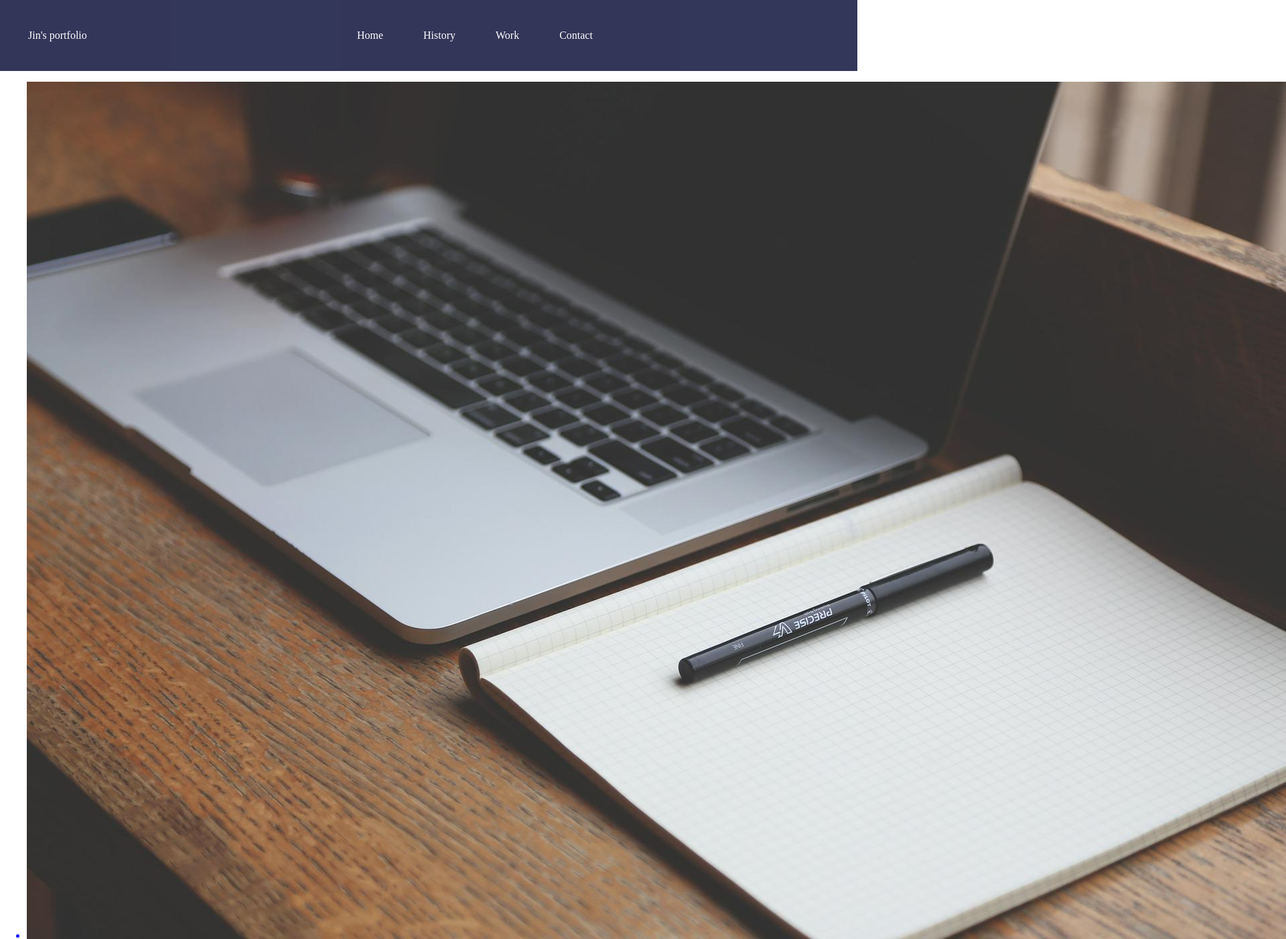
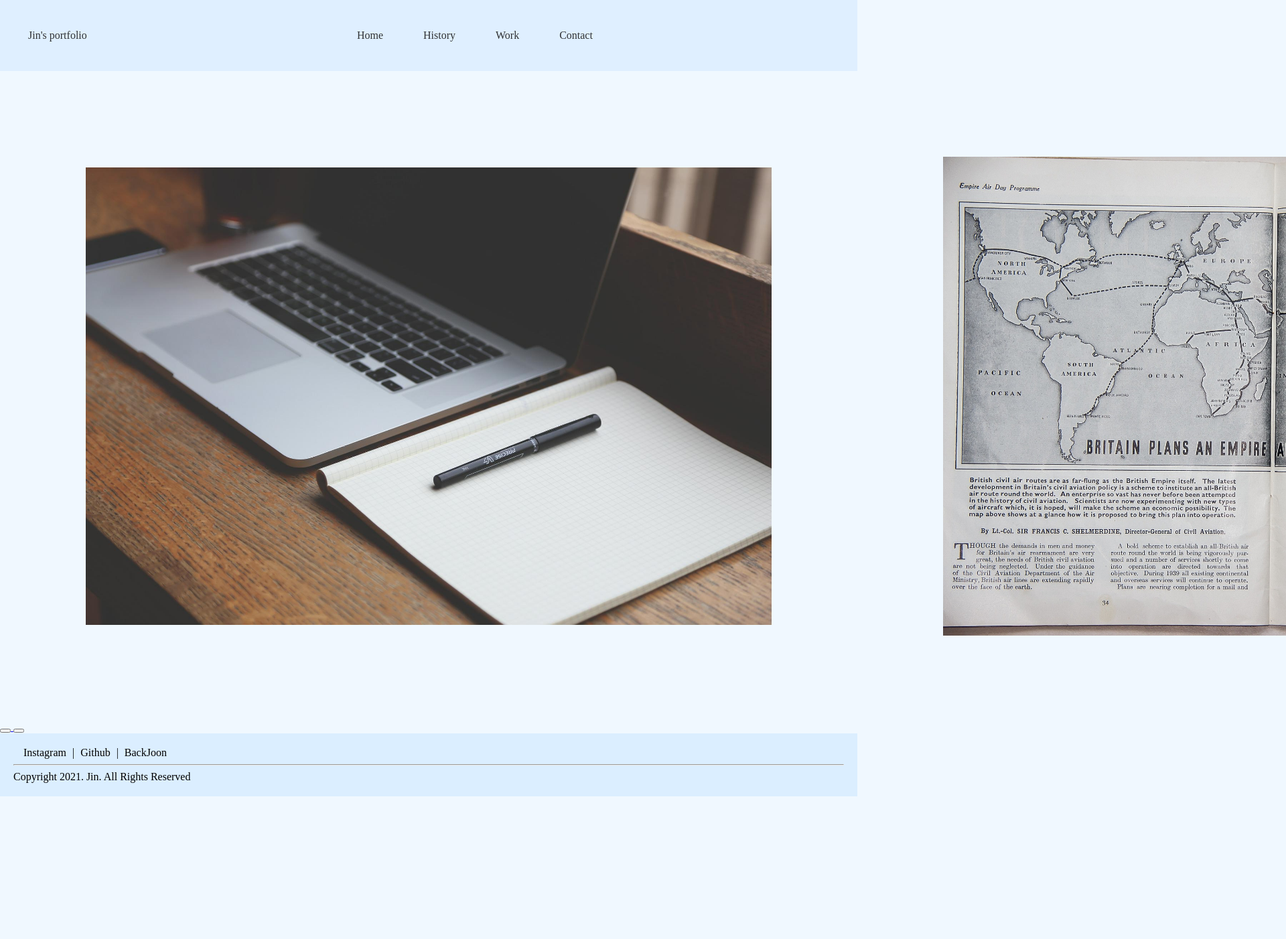
Before and after one commit to minhong1126/jin_portfolio, a plain HTML site: page index.html in a window 1280 px wide. Shown: the top 1402 px of the page at 67% size, 1920 px wide, since content can reach past the window. After the commit the page ends 1189 px from the top, so only its background shows below. Drawn offline with Linux system fonts and the light colour scheme.

Commit message:
Add files via upload

```diff
--- a/css.css
+++ b/css.css
@@ -9,9 +9,9 @@ body{
     display: flex;
     justify-content: space-between;
     align-items: center;
-    background-color: rgb(1, 5, 48);
+    background-color: rgb(219, 238, 255);
     opacity: 80%;
-    color: white;
+    color: black;
 }
 
 .hd_name{
@@ -29,22 +29,37 @@ body{
     padding: 20px;
     margin-left: 20px;
 }
+
 .hd_ul li:hover{
-    background-color: rgb(52, 97, 160);
+    background-color: rgb(199, 229, 255);
 }
 
 li a{
-    color: white;
+    color: black;
     text-decoration: none;
+}
+
+/*body (전체적)*/
+
+body{
+    background-color: aliceblue;
 }
 
 /*footer (저작권 및 연락처)*/
 
-nav span{
-    text-decoration: none;
+footer{
+    background-color: rgb(219, 238, 255);
+    padding: 20px;
 }
 
-#copyrignt{
+.nav_span a{
+    text-decoration: none;
     size: 10px;
+    color: black;
+    margin: 5px;
+}
+
+.copy span{
+    size: 5px;
     text-align: center;
 }
--- a/ind_css.css
+++ b/ind_css.css
@@ -0,0 +1,15 @@
+.sld_photo{
+    display: flex;
+    align-items: center;
+}
+
+.sld_img{
+    width: 80%;
+    height: 15%;
+    margin: 10%;
+}
+
+.sld_arrow button{
+    background-color: transparent;
+    color: white;
+}
--- /dev/null
+++ b/ind_js.js
@@ -0,0 +1,7 @@
+//슬라이드 사진
+
+//슬라이드 화살표
+var sld_prev = document.getElementsByClassName("sld_prev");
+var sld_next = document.getElementsByClassName("sld_next");
+sld_prev.innerHTML = "<";
+sld_next.innerHTML = ">";
--- a/index.html
+++ b/index.html
@@ -13,6 +13,7 @@
 
     <link rel="stylesheet" type="text/css" href="css.css">
     <link rel="stylesheet" type="text/css" href="ind_css.css">
+    <script src="ind_js.js"></script>
 
     <title>Jin's Portfolio</title>
 </head>
@@ -36,28 +37,32 @@
     </header>
 
     <!--표지 슬라이드(사진)-->
-    <div id="slide">
-        <ul class="photo">
-            <li><img src="slide_com.jpg" id="s_com"></li>
-            <li><img src="slide_eng.jpg" id="s_eng"></li>
-            <li><img src="slide_enth.jpg" id="s_enth"></li>
-        </ul>
+    <div class="slide">
+        <div class="sld_photo">
+            <img src="slide_com.jpg" class="sld_img">
+            <img src="slide_eng.jpg" class="sld_img">
+            <img src="slide_enth.jpg" class="sld_img">
+        </div>
 
-        <p class = "slide_control">
-
-        </p>
+        <div id="sld_arrow">
+            <button class="sld_prv"></button>
+            <button class="sld_nxt"></button>
+        </div>
     </div>
 
     <!--저작권 및 연락처(간단하게)-->
     <footer>
-        <nav>
-            <span><a href = "https://www.instagram.com/myungmmyung/">Instagram</a></span>
-            <span><a href="https://github.com/minhong1126">Github</a></span>
-            <span><a hrdf="https://www.acmicpc.net/user/mingh159357">BackJoon</a></span>
+        <nav class="nav_span">
+            <a href = "https://www.instagram.com/myungmmyung/">Instagram</a> |
+            <a href="https://github.com/minhong1126">Github</a> |
+            <a href="https://www.acmicpc.net/user/mingh159357">BackJoon</a>
         </nav>
-        <nav>
-            <span id="copyright">Copyright 2021. Jin. All Rights Reserved</span>
-        </nav>
+
+        <hr>
+
+        <div class="copy">
+            <span>Copyright 2021. Jin. All Rights Reserved</span>
+        </div>
     </footer>
 </body>
 </html>
```
